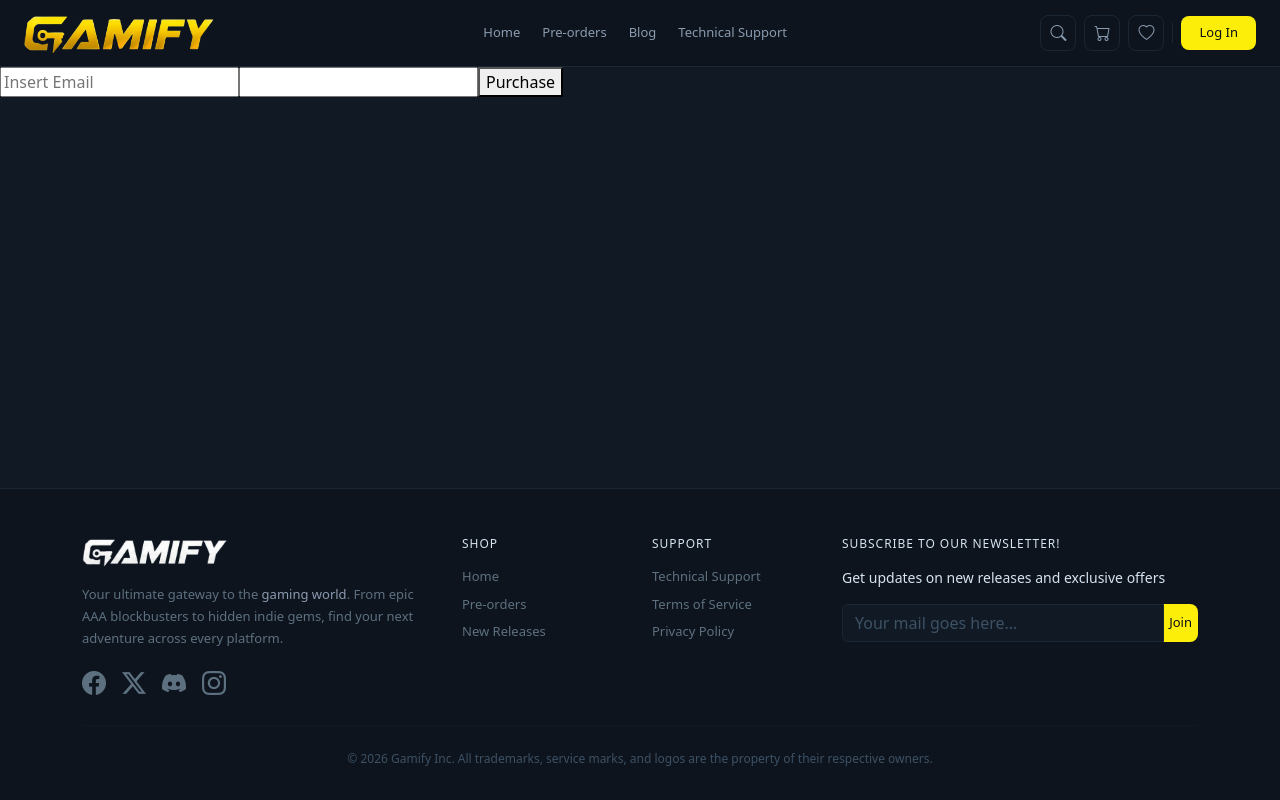
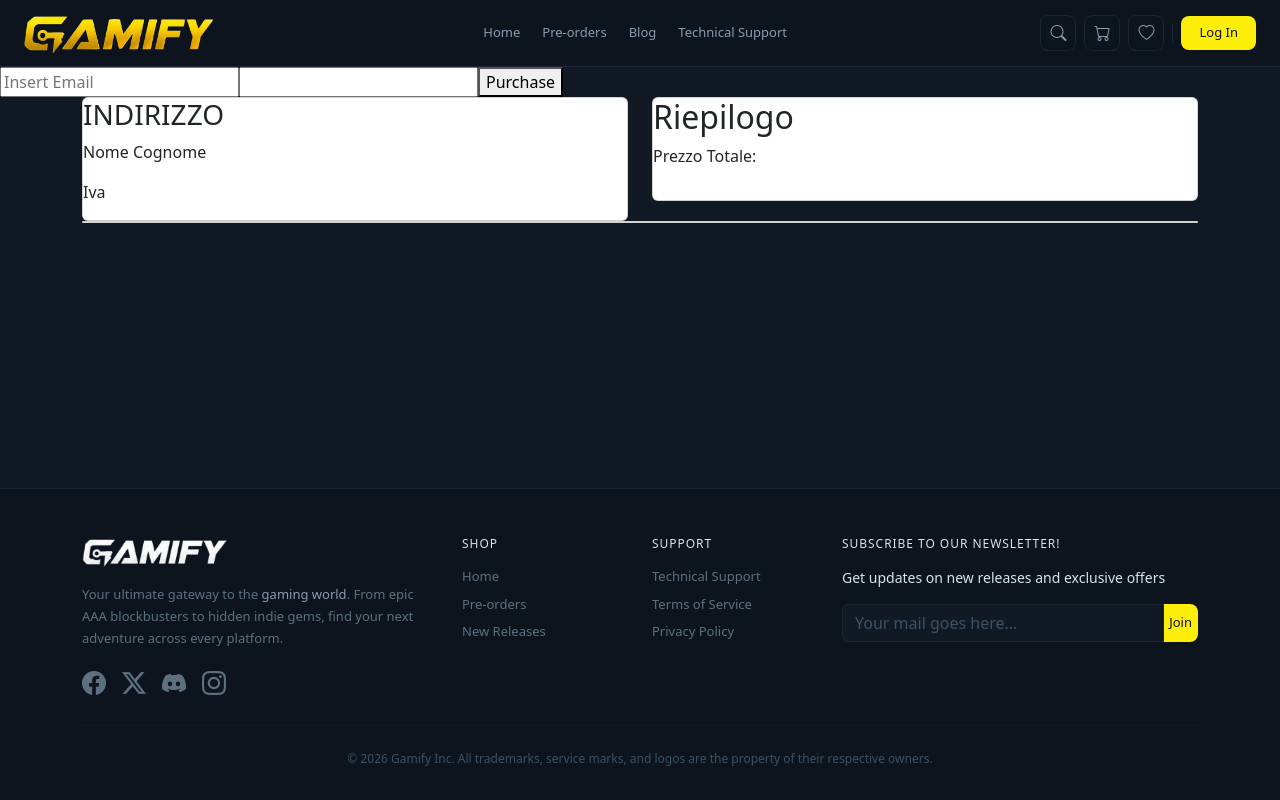
Before and after one commit to christian-matarazzo/gamify, a React app in the folder frontend/: page /checkout in a window 1280 px wide. Built offline with nearby package versions, Linux system fonts and the light colour scheme; no server answers; the HTML template or start-up script is replaced by a standard one.

Commit message:
checkout style

```diff
--- a/frontend/src/pages/CheckoutPage.jsx
+++ b/frontend/src/pages/CheckoutPage.jsx
@@ -2,43 +2,70 @@ import { useEffect, useState } from "react"
 import axios from "axios";
 
 
-export default function CheckoutPage(){
+export default function CheckoutPage() {
 
-    const [email,setEmail] = useState("")
-    const [coupon,setCoupon] = useState("")
-    const [cartItems,setCartItems]= useState([])
-    const [result,setResult]= useState(null)
-    const [error,setError]= useState("")
 
-    const handlePurchase = async (e) =>{
-    axios.post('http://localhost:3000/api/orders/purchase',{
-        email:email,
-        items:cartItems.map(item=>({
-            game_id:item.id,
-            quantity:item.quantity,
+    const [email, setEmail] = useState("")
+    const [coupon, setCoupon] = useState("")
+    const [cartItems, setCartItems] = useState([])
+    const [result, setResult] = useState(null)
+    const [error, setError] = useState("")
+
+    const handlePurchase = async (e) => {
+        axios.post('http://localhost:3000/api/orders/purchase', {
+            email: email,
+            items: cartItems.map(item => ({
+                game_id: item.id,
+                quantity: item.quantity,
             })),
-        coupon:coupon.trim() || null
+            coupon: coupon.trim() || null
 
         }
         );
 
     }
 
-    useEffect(()=>{
-        const cart=localStorage.getItem("gamify_cart")
-        if(cart){
+
+    useEffect(() => {
+        const cart = localStorage.getItem("gamify_cart")
+        if (cart) {
             setCartItems(JSON.parse(cart))
         }
-    },[])
+    }, [])
     console.log(cartItems);
 
 
-    return(
+    return (
         <>
             <form >
-            <input type="text" placeholder="Insert Email" value={email} onChange={(e)=> setEmail(e.target.value)} />
-            <input type="text" value={coupon} onChange={(e)=> setCoupon(e.target.value)} />
+                <input type="text" placeholder="Insert Email" value={email} onChange={(e) => setEmail(e.target.value)} />
+                <input type="text" value={coupon} onChange={(e) => setCoupon(e.target.value)} />
                 <button onClick={handlePurchase}> Purchase</button>
+                <div className="container">
+                    <div className="row row-cols-2">
+                        <div className="col">
+                            <div className="card">
+                                <h3>INDIRIZZO</h3>
+                                <p>Nome Cognome</p>
+                                <p>Iva</p>
+                            </div>
+                        </div>
+                        <div className="col">
+                            <div className="card">
+                                <h2>Riepilogo</h2>
+                                <p>Prezzo Totale:</p>
+                                <p></p>
+                            </div>
+                        </div>
+                    </div>
+                    <div className="row">
+                        <div className="col">
+                            <div className="card">
+
+                            </div>
+                        </div>
+                    </div>
+                </div>
             </form>
         </>
     )
```
Lines whose indentation alone changed are shown as unchanged.
